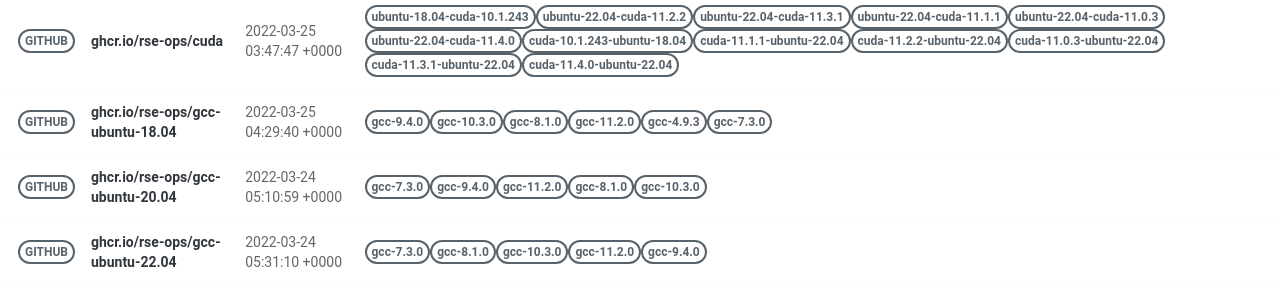
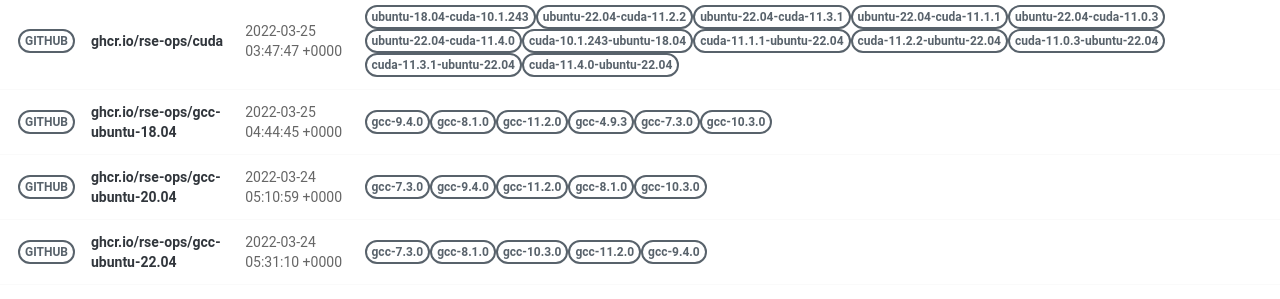
Before and after one commit to rse-ops/docker-images, a Jekyll site: the page built from pages/index.md, in a window 1280 px wide. Shown: the part 502-801 px from the top of the page. Built offline with Jekyll 4.4.1, drawn with Linux system fonts in a browser that asks for light colours; nearby versions of some CDN libraries.

Commit message:
Automated push to update library 2022-03-25

```diff
--- a/_library/ghcr.io-rse-ops-gcc-ubuntu-18.04.md
+++ b/_library/ghcr.io-rse-ops-gcc-ubuntu-18.04.md
@@ -1,7 +1,7 @@
 ---
 layout: container
 name: ghcr.io/rse-ops/gcc-ubuntu-18.04
-updated_at: 2022-03-25 04:29:40.982885
+updated_at: 2022-03-25 04:44:45.804637
 
 
 container_url: https://github.com/orgs/rse-ops/packages/container/package/gcc-ubuntu-18.04
```
Also changed, not shown: other parts of _library/ghcr.io-rse-ops-gcc-ubuntu-18.04.md (+3 -3 lines).
